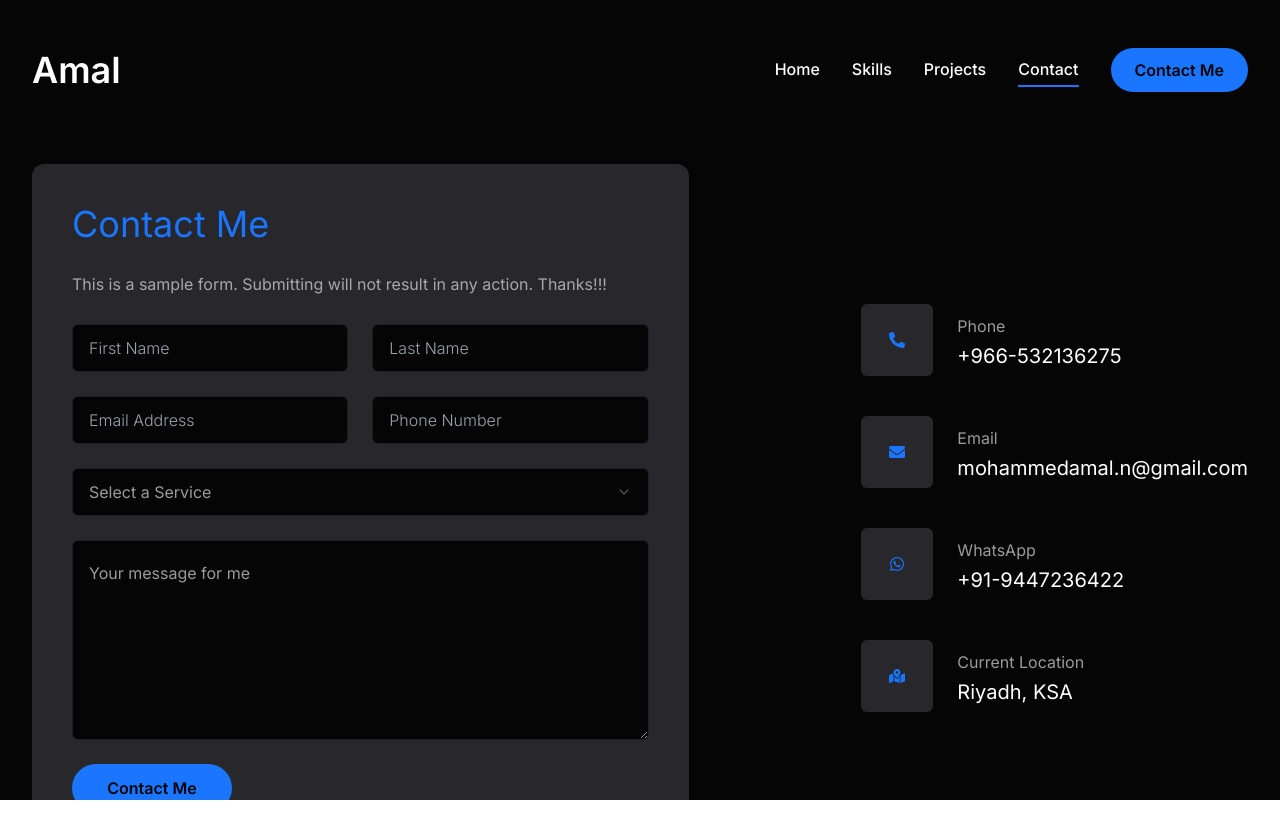
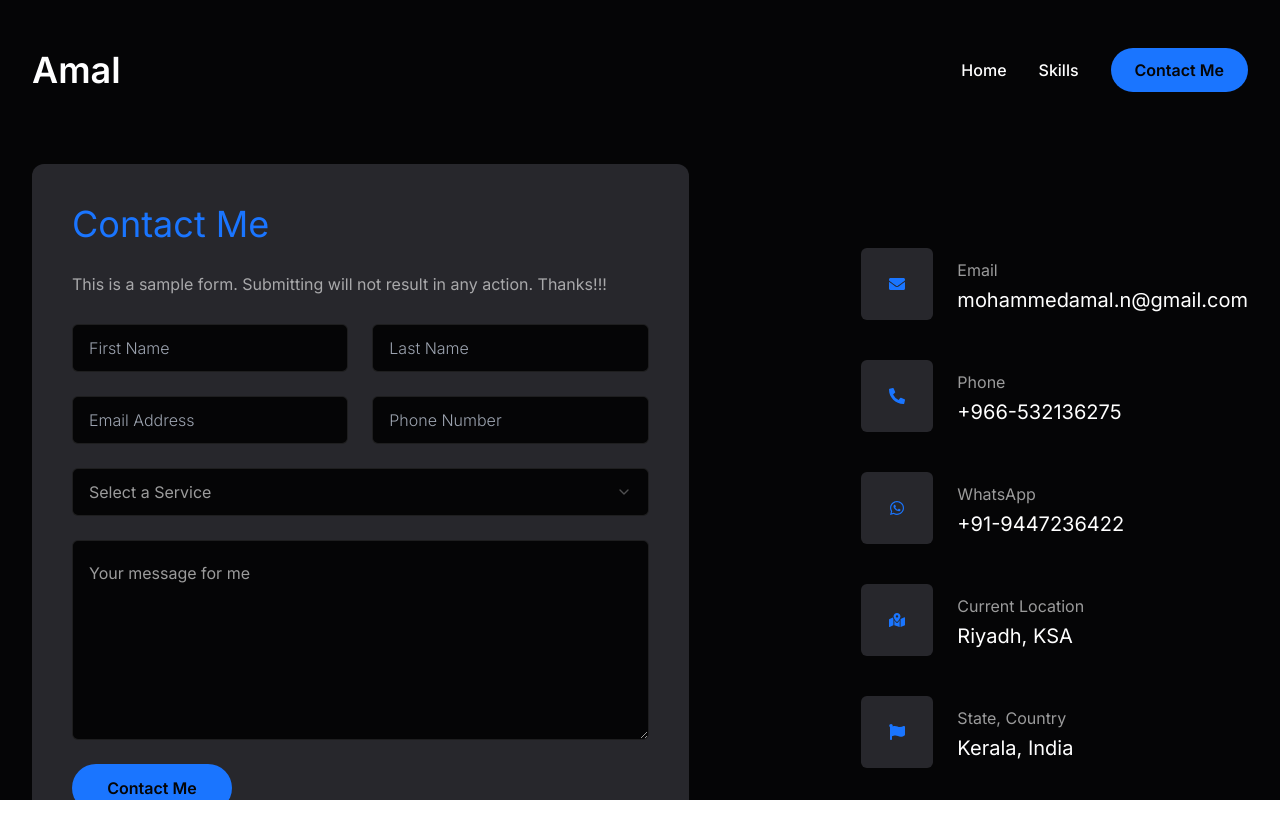
Before and after one commit to Amal474/portfolio-nextjs, a Next.js app: page /portfolio-nextjs/contact in a window 1280 px wide. Shown: the top 838 px of the page. Built offline with nearby package versions, Linux system fonts and the light colour scheme.

Commit message:
version 1.0

```diff
--- a/app/contact/page.tsx
+++ b/app/contact/page.tsx
@@ -19,20 +19,21 @@ import {
   FaEnvelope,
   FaMapMarkedAlt,
   FaWhatsapp,
+  FaFlag,
 } from "react-icons/fa";
 
 import { motion } from "framer-motion";
 
 const info = [
   {
+    icon: <FaEnvelope />,
+    title: "Email",
+    description: "mohammedamal.n@gmail.com",
+  },
+  {
     icon: <FaPhoneAlt />,
     title: "Phone",
     description: "+966-532136275",
-  },
-  {
-    icon: <FaEnvelope />,
-    title: "Email",
-    description: "mohammedamal.n@gmail.com",
   },
   {
     icon: <FaWhatsapp />,
@@ -43,6 +44,11 @@ const info = [
     icon: <FaMapMarkedAlt />,
     title: "Current Location",
     description: "Riyadh, KSA",
+  },
+  {
+    icon: <FaFlag />,
+    title: "State, Country",
+    description: "Kerala, India",
   },
 ]
 
--- a/app/layout.tsx
+++ b/app/layout.tsx
@@ -10,7 +10,7 @@ import StairTransition from "@/components/StairTransition";
 const inter = Inter({ subsets: ["latin"] });
 
 export const metadata: Metadata = {
-  title: "Portfolio",
+  title: "Portfolio - Amal",
   description: "Portfolio by Mohammed Amal N",
 };
 
--- a/components/MobileNav.tsx
+++ b/components/MobileNav.tsx
@@ -14,10 +14,10 @@ const links = [
     name: "Skills",
     path: "/skills",
   },
-  {
-    name: "Projects",
-    path: "/projects",
-  },
+  // {
+  //   name: "Projects",
+  //   path: "/projects",
+  // },
   {
     name: "Contact",
     path: "/contact",
--- a/components/Navbar.tsx
+++ b/components/Navbar.tsx
@@ -12,14 +12,14 @@ const links = [
     name: "Skills",
     path: "/skills",
   },
-  {
-    name: "Projects",
-    path: "/projects",
-  },
-  {
-    name: "Contact",
-    path: "/contact",
-  },
+  // {
+  //   name: "Projects",
+  //   path: "/projects",
+  // },
+  // {
+  //   name: "Contact",
+  //   path: "/contact",
+  // },
 ]
 
 
```
